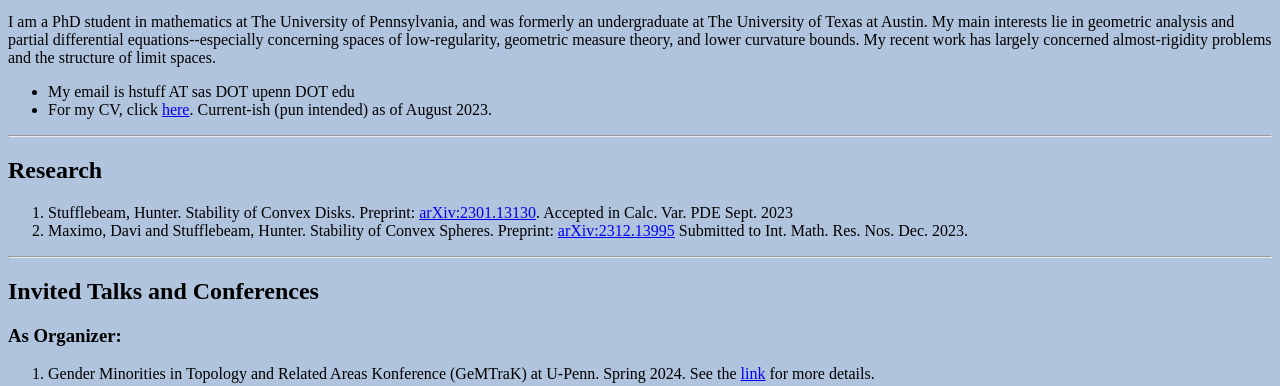
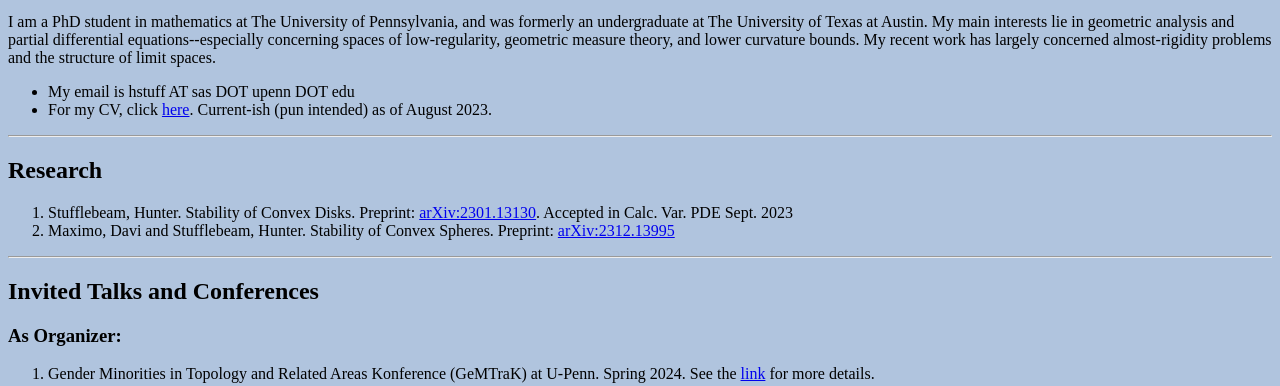
Before and after one commit to hstuff/hstuff.github.io, a plain HTML site: page index.html in a window 1280 px wide. Shown: the part 421-807 px from the top of the page. Drawn offline with Linux system fonts and the light colour scheme.

Commit message:
Update index.html

```diff
--- a/index.html
+++ b/index.html
@@ -24,7 +24,7 @@
 
 <ol>
     <li>Stufflebeam, Hunter. Stability of Convex Disks. Preprint: <a href="https://arxiv.org/abs/2301.13130"  target="_blank" rel="noreferrer noopener">arXiv:2301.13130</a>. Accepted in Calc. Var. PDE Sept. 2023</li>
-     <li> Maximo, Davi and Stufflebeam, Hunter. Stability of Convex Spheres. Preprint: <a href="https://arxiv.org/abs/2312.13995"  target="_blank" rel="noreferrer noopener">arXiv:2312.13995</a> Submitted to Int. Math. Res. Nos. Dec. 2023.</li>
+     <li> Maximo, Davi and Stufflebeam, Hunter. Stability of Convex Spheres. Preprint: <a href="https://arxiv.org/abs/2312.13995"  target="_blank" rel="noreferrer noopener">arXiv:2312.13995</a></li>
      <!--<li> Ma, Junyu and Stufflebeam, Hunter. The Width Inequality With Boundary. In Preparation </li>
     <li> Stufflebeam, Hunter and Sweeney, Paul Jr. Conformal Stability of Width. In Preparation.
         -->
```
